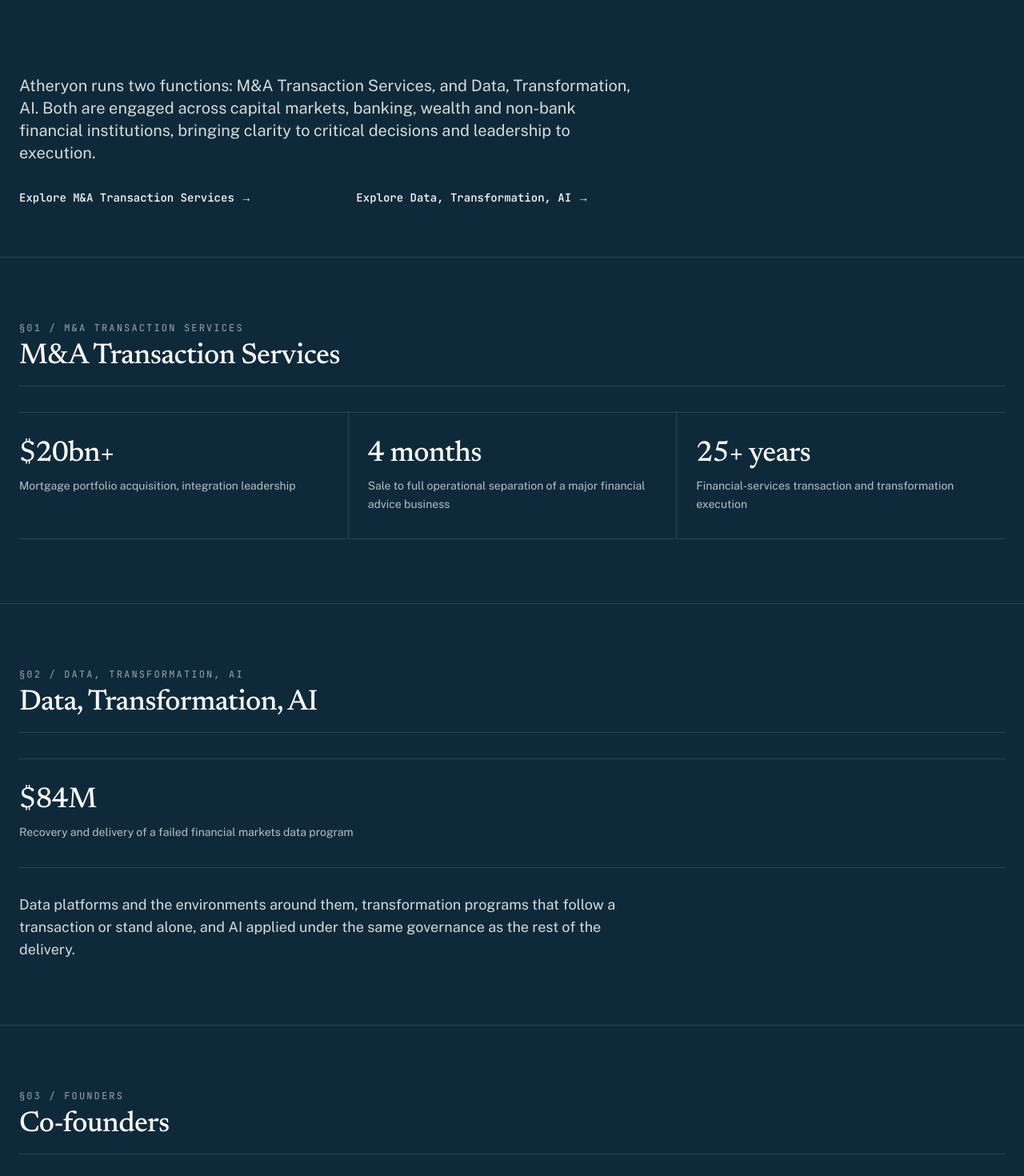
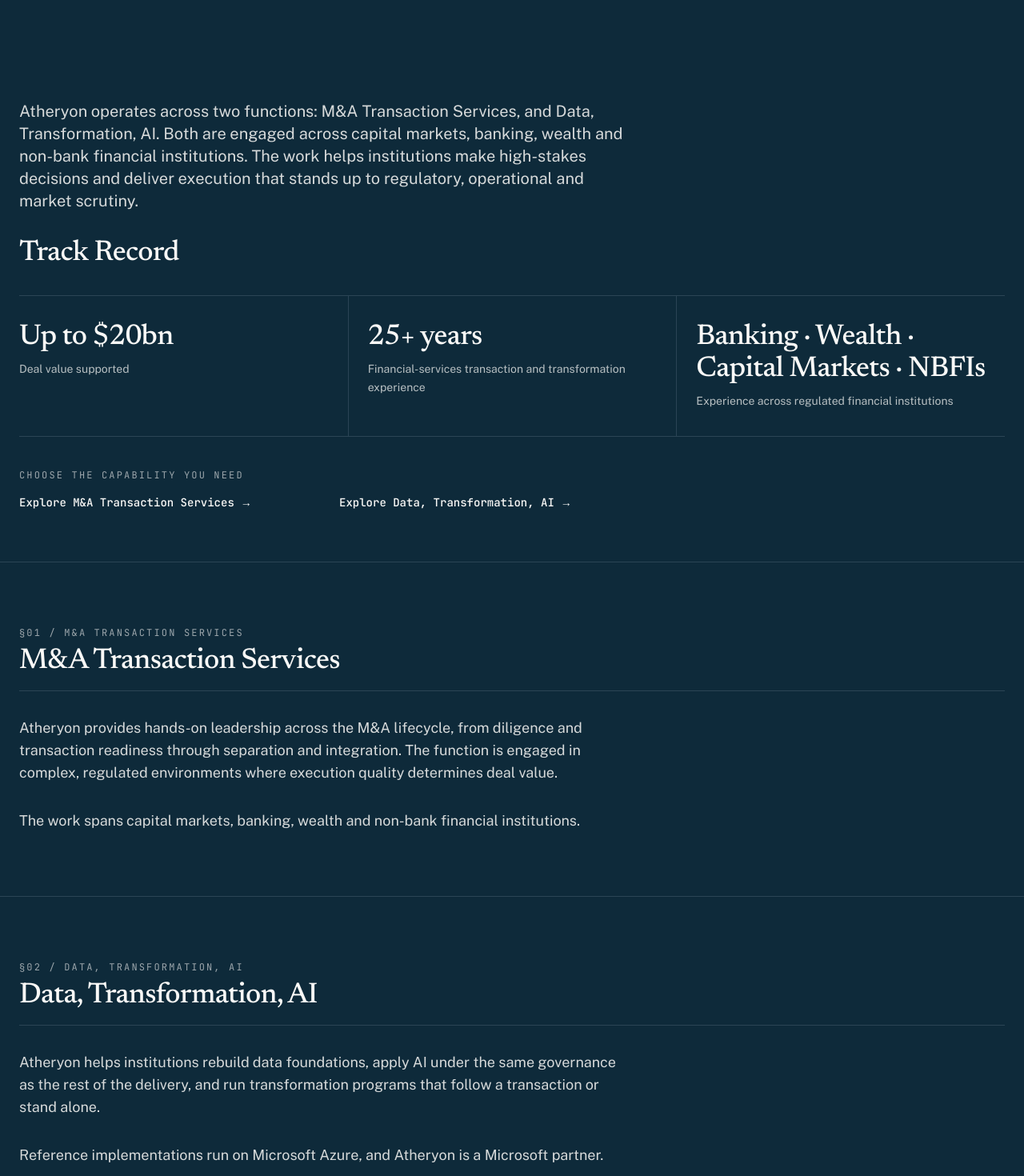
Before and after one commit to atheryon-ai/atheryon-website, a Next.js app: page / in a window 1280 px wide. Shown: the part 780-2250 px from the top of the page at 80% size. Built offline with nearby package versions, Linux system fonts and the light colour scheme.

Commit message:
content: keep homepage proof high-level and move cases to the function pages
The homepage now states who Atheryon is and a three-metric track record. Representative engagements and the rewritten /ma lede live on the service pages.

Co-authored-by: Cursor <cursoragent@cursor.com>

```diff
--- a/src/app/(cm)/page.tsx
+++ b/src/app/(cm)/page.tsx
@@ -31,14 +31,22 @@ export default function HomePage() {
         underpinning={s.arms.underpinning.items}
       />
 
-      {/* Section 2 — document register opens: supporting copy (Appendix B
-          verbatim) and the three equal explore links (Terry 2026-08-09). */}
+      {/* Document register: who / what / who for, then firm-level
+          credentials, then the two explore links. Case write-ups live
+          on the function pages. */}
       <section className="border-b border-charcoal/15">
         <div className="max-w-container mx-auto px-6 py-12 md:py-16">
           <p className="text-lg md:text-xl text-charcoal/85 leading-relaxed max-w-3xl mb-8">
             {s.hero.supporting}
           </p>
-          <div className="grid grid-cols-1 sm:grid-cols-3 gap-4 sm:gap-8">
+          <h2 className="font-display text-3xl md:text-4xl font-medium tracking-tight text-charcoal leading-tight mb-8">
+            {s.trackRecord.title}
+          </h2>
+          <ProofStrip items={s.trackRecord.items} />
+          <p className="mt-10 font-mono text-xs uppercase tracking-[0.18em] text-charcoal/60 mb-4">
+            {s.hero.explore.intro}
+          </p>
+          <div className="grid grid-cols-1 sm:grid-cols-2 gap-4 sm:gap-8 max-w-3xl">
             {s.hero.explore.items.map((entry) => (
               <Link
                 key={entry.id}
@@ -53,16 +61,20 @@ export default function HomePage() {
         </div>
       </section>
 
-      {/* Parallel function sections (Terry 2026-08-09): the front page splits
-          evenly, with the transaction proof under function 1 and the $84M
-          proof point under function 2. Principles live with the sub pages. */}
       <DocSection label={s.maSection.label} title={s.maSection.title}>
-        <ProofStrip items={s.maSection.proof.items} />
+        <p className="max-w-3xl text-base md:text-lg text-charcoal/85 leading-relaxed mb-8">
+          {s.maSection.intro}
+        </p>
+        <p className="max-w-3xl text-base md:text-lg text-charcoal/85 leading-relaxed">
+          {s.maSection.supporting}
+        </p>
       </DocSection>
 
       <DocSection label={s.cmSection.label} title={s.cmSection.title}>
-        <ProofStrip items={s.cmSection.proof.items} />
-        <p className="mt-8 max-w-3xl text-base md:text-lg text-charcoal/85 leading-relaxed">
+        <p className="max-w-3xl text-base md:text-lg text-charcoal/85 leading-relaxed mb-8">
+          {s.cmSection.intro}
+        </p>
+        <p className="max-w-3xl text-base md:text-lg text-charcoal/85 leading-relaxed">
           {s.cmSection.line}
         </p>
       </DocSection>
--- a/src/content/site.ts
+++ b/src/content/site.ts
@@ -901,7 +901,7 @@ const cmCases = [
       {
         label: 'Outcome',
         body:
-          'The platform and regulatory capabilities went live. The delivery approach established on the back of the recovery shipped strategic data assets at ten times prior speed, a first for the bank, with data governance stood up and APRA engagement led at executive level.',
+          'The recovered program was delivered in 18 months after a 5-year failed run. The platform and regulatory capabilities went live. The delivery approach established on the back of the recovery shipped strategic data assets at ten times prior speed, a first for the bank, with data governance stood up and APRA engagement led at executive level.',
       },
     ],
   },
@@ -1029,65 +1029,62 @@ export const v3 = {
   pages: {
     home: {
       route: '/',
-      title: 'Atheryon — Making Complex Change Executable',
+      title: 'Atheryon — Clarity for critical decisions',
       description:
-        'Atheryon is a specialist advisory firm helping organisations understand and execute complex transactions, transformations and technology-driven change where operational, technology and data dependencies materially impact outcomes.',
+        'Atheryon supports financial-services leaders across M&A, data and AI-enabled transformation. Two functions, engaged across capital markets, banking, wealth and non-bank financial institutions.',
       sections: {
-        // Root hero — rev 6: viewport 1 reproduces the approved poster
-        // (docs/superpowers/specs/atheryon-poster-2026-08-09.svg). Three
-        // serif lines, warm white on deep navy, arms + bronze foundation
-        // strip in the band. Supporting copy opens section 2 (Appendix B
-        // verbatim). Subheading fragments are display type only.
+        // Root hero — three serif lines in the statement band (design
+        // standard §3). Supporting copy opens the document register.
         hero: {
-          lines: ['Making', 'Complex Change', 'Executable.'],
-          subheading: 'Understanding implications early. Executing with confidence.',
+          lines: ['Clarity for', 'critical decisions.', 'Leadership for complex execution.'],
+          subheading:
+            'Atheryon supports financial-services leaders across M&A, data and AI-enabled transformation.',
           supporting:
-            'Atheryon runs two functions: M&A Transaction Services, and Data, Transformation, AI. Both are engaged across capital markets, banking, wealth and non-bank financial institutions, bringing clarity to critical decisions and leadership to execution.',
+            'Atheryon operates across two functions: M&A Transaction Services, and Data, Transformation, AI. Both are engaged across capital markets, banking, wealth and non-bank financial institutions. The work helps institutions make high-stakes decisions and deliver execution that stands up to regulatory, operational and market scrutiny.',
           primaryCta: { label: 'Contact us', href: '/contact' },
           // Functions-and-sectors IA (Terry 2026-08-15, spec §4): two explore
           // links, function 1 first. The third link went when Data,
           // Transformation, AI stopped being an underpinning and became
           // function 2.
           explore: {
+            intro: 'Choose the capability you need',
             items: [
               { id: 'ma', label: 'Explore M&A Transaction Services', href: '/ma' },
               { id: 'data-ai', label: 'Explore Data, Transformation, AI', href: '/data-ai' },
             ],
           },
         },
-        // Terry 2026-08-09 (screenshots): the transaction proof strip and
-        // the principle live INSIDE the function-1 section; the parallel
-        // function-2 section carries the $84M proof point. Front page splits
-        // evenly between the two functions.
+        // Firm-level credentials (Terry 2026-08-16): one strip, no case
+        // write-ups. Case detail lives on /ma, /data-ai and /experience.
+        // $20bn+ traces to maExperience case 01; 25+ years to Anna's
+        // /about bio; sectors are the published audience line.
+        trackRecord: {
+          title: 'Track Record',
+          items: [
+            {
+              id: 'transaction-value',
+              value: 'Up to $20bn',
+              detail: 'Deal value supported',
+            },
+            {
+              id: 'execution-track-record',
+              value: '25+ years',
+              detail: 'Financial-services transaction and transformation experience',
+            },
+            {
+              id: 'sectors',
+              value: 'Banking · Wealth · Capital Markets · NBFIs',
+              detail: 'Experience across regulated financial institutions',
+            },
+          ],
+        },
         maSection: {
           label: 'M&A Transaction Services',
           title: 'M&A Transaction Services',
-          // Strip rebuilt 2026-08-15 (Terry): figures lead, per the design
-          // standard's proof-strip anatomy. The word-count entries (sectors,
-          // jurisdictions) went; geography dropped from the strip entirely.
-          // Every figure traces to published copy: $20bn+ from maExperience
-          // case 01, 4 months from case 03 (Terry 2026-08-15: the sale-to-
-          // separation figure is four months, not ten), 25+ years from
-          // Anna's /about bio.
-          proof: {
-            items: [
-              {
-                id: 'rams',
-                value: '$20bn+',
-                detail: 'Mortgage portfolio acquisition, integration leadership',
-              },
-              {
-                id: 'advice-separation',
-                value: '4 months',
-                detail: 'Sale to full operational separation of a major financial advice business',
-              },
-              {
-                id: 'execution-track-record',
-                value: '25+ years',
-                detail: 'Financial-services transaction and transformation execution',
-              },
-            ],
-          },
+          intro:
+            'Atheryon provides hands-on leadership across the M&A lifecycle, from diligence and transaction readiness through separation and integration. The function is engaged in complex, regulated environments where execution quality determines deal value.',
+          supporting:
+            'The work spans capital markets, banking, wealth and non-bank financial institutions.',
         },
         // Function 2 (spec §4). The key stays cmSection so the homepage
         // component contract is untouched; the content is now the function,
@@ -1095,17 +1092,10 @@ export const v3 = {
         cmSection: {
           label: 'Data, Transformation, AI',
           title: 'Data, Transformation, AI',
-          proof: {
-            items: [
-              {
-                id: 'data-program-recovery',
-                value: '$84M',
-                detail: 'Recovery and delivery of a failed financial markets data program',
-              },
-            ],
-          },
+          intro:
+            'Atheryon helps institutions rebuild data foundations, apply AI under the same governance as the rest of the delivery, and run transformation programs that follow a transaction or stand alone.',
           line:
-            'Data platforms and the environments around them, transformation programs that follow a transaction or stand alone, and AI applied under the same governance as the rest of the delivery.',
+            'Reference implementations run on Microsoft Azure, and Atheryon is a Microsoft partner.',
         },
         // Poster band (spec §4): the two functions carry bronze ticks,
         // function 1 first, and the bronze foundation rule beneath them now
@@ -1156,14 +1146,14 @@ export const v3 = {
           title: 'Making Transactions Executable',
           // Audience sentence, not a sector card list (spec §4).
           subtitle:
-            'Advisory and execution leadership for acquisitions, divestments, separations and integrations, where execution risk can materially impact outcomes. Engaged across capital markets, banking, wealth and non-bank financial institutions.',
+            'Advisory and execution leadership for acquisitions, divestments, separations and integrations where execution risk materially impacts outcomes. Experience across capital markets, banking, wealth and non-bank financial institutions.',
         },
         // The function's principle (Terry 2026-08-09: principles live with
         // the sub pages, not the homepage). Large type, founding framing.
         principle: {
           framing: 'Atheryon was founded on a simple observation:',
           statement:
-            'Transaction value is protected when separation and integration requirements are understood early.',
+            'Transaction value is lost when separation and integration requirements are discovered too late.',
           // The support line went on 2026-08-15 (Terry): it paraphrased the
           // statement directly above it, which is the whole point of a
           // pull-quote. The statement carries the idea once.
@@ -1301,6 +1291,38 @@ export const v3 = {
                 'Service register → exit sequence by dependency → extension and stranded cost exposure → position for the Steering Committee.',
               output:
                 'A TSA exit plan with a gate per service: what has to be operational to exit it, who owns that, what an extension costs if the date moves, and evidence of control transfer at closure.',
+            },
+          ],
+        },
+        // Summaries only (Terry 2026-08-16). Full Context / Role / Outcome
+        // stays on /experience. Wording traces to maExperience cases 01, 03
+        // and 05. The reviewer's "Post-Merger Integration" line was not
+        // used: case 05 is published as Operating Model Transformation.
+        engagements: {
+          label: 'Representative Engagements',
+          title: 'Representative engagements',
+          href: '/experience#ma',
+          ctaLabel: 'Selected cases',
+          items: [
+            {
+              id: 'mortgage-portfolio-acquisition',
+              figure: '$20bn+',
+              name: 'Landmark Mortgage Portfolio Acquisition',
+              summary:
+                'Atheryon leadership played a key role in the transition and integration of the mortgage portfolio acquisition.',
+            },
+            {
+              id: 'financial-advice-sale-separation',
+              figure: '4 months',
+              name: 'Sale and separation of a major financial advice business',
+              summary:
+                'Completed the sale and full operational separation within four months, with minimal transitional arrangements.',
+            },
+            {
+              id: 'operating-model-transformation',
+              name: 'Operating Model Transformation',
+              summary:
+                'A large-scale operating model transformation across merged wealth and asset management businesses.',
             },
           ],
         },
@@ -1691,6 +1713,29 @@ export const v3 = {
             },
           ],
         },
+        // Summaries only (Terry 2026-08-16). The $84M write-up stays on
+        // /experience. AWS-to-Azure is a function-level line Terry added
+        // the same day; it is not attached to the $84M case.
+        engagements: {
+          label: 'Representative Engagements',
+          title: 'Representative engagements',
+          href: '/experience#data-ai',
+          ctaLabel: 'Selected cases',
+          items: [
+            {
+              id: 'data-program-recovery',
+              figure: '$84M',
+              name: 'Recovery of a failed financial markets data program',
+              summary:
+                'Recovered the program and delivered the strategic data and analytics platform in 18 months after a 5-year failed run.',
+            },
+            {
+              id: 'aws-azure-migration',
+              name: 'AWS to Azure migration',
+              summary: 'AI agents have been used to migrate from AWS to Azure.',
+            },
+          ],
+        },
         // Full platform-depth index not rendered on /data-ai (MECE 2026-08-15).
         // The Labs entry still supplies the note for the three related links.
         depth: {
```
Also changed, not shown: src/app/(cm)/data-ai/page.tsx (+27 -0 lines), src/app/(cm)/ma/page.tsx (+28 -0 lines), 2 other files (tests, documents, lock files or other folders).
